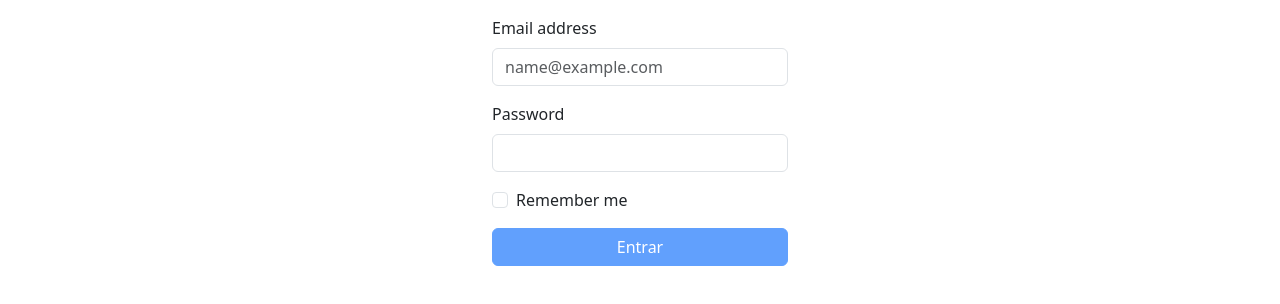
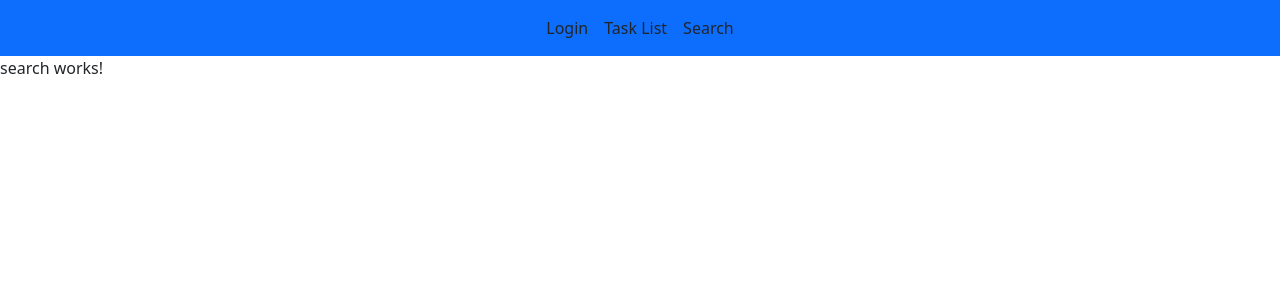
Before and after one commit to JoaoMussi/angular-playground, an Angular app: page /search in a window 1280 px wide. Before the commit this address led to /. Shown: the top 304 px of the page. Built offline with nearby package versions, Linux system fonts and the light colour scheme.

Commit message:
feat: adding lazy loading and search component

```diff
--- a/src/app/app.component.html
+++ b/src/app/app.component.html
@@ -1 +1,21 @@
-<play-login></play-login>
+<nav class="navbar navbar-expand-lg bg-primary">
+  <div class="container mr-auto justify-content-center">
+    <ul class="navbar-nav mr-auto">
+      <li class="nav-item">
+        <a class="nav-link text-dark" routerLink="/login">Login</a>
+      </li>
+    </ul>
+    <ul class="navbar-nav mr-auto">
+      <li class="nav-item">
+        <a class="nav-link text-dark" routerLink="/task-list">Task List</a>
+      </li>
+    </ul>
+    <ul class="navbar-nav mr-auto">
+      <li class="nav-item">
+        <a class="nav-link text-dark" routerLink="/search">Search</a>
+      </li>
+    </ul>
+  </div>
+</nav>
+
+<router-outlet></router-outlet>
--- a/src/app/app.component.ts
+++ b/src/app/app.component.ts
@@ -1,11 +1,10 @@
 import { Component } from '@angular/core';
-import { TaskListComponent } from './task-list/task-list.component';
-import { LoginComponent } from './login/login.component';
+import { RouterLink, RouterOutlet } from '@angular/router';
 
 @Component({
   selector: 'app-root',
   standalone: true,
-  imports: [TaskListComponent, LoginComponent],
+  imports: [RouterLink, RouterOutlet],
   templateUrl: './app.component.html',
   styleUrl: './app.component.scss',
 })
--- a/src/app/app.routes.ts
+++ b/src/app/app.routes.ts
@@ -1,3 +1,21 @@
 import { Routes } from '@angular/router';
 
-export const routes: Routes = [];
+export const routes: Routes = [
+  {
+    path: 'search',
+    loadComponent: () =>
+      import('./search/search.component').then((m) => m.SearchComponent),
+  },
+  {
+    path: 'login',
+    loadComponent: () =>
+      import('./login/login.component').then((m) => m.LoginComponent),
+  },
+  {
+    path: 'task-list',
+    loadComponent: () =>
+      import('./task-list/task-list.component').then(
+        (m) => m.TaskListComponent
+      ),
+  },
+];
--- /dev/null
+++ b/src/app/search/search.component.html
@@ -0,0 +1 @@
+<p>search works!</p>
--- a/src/app/task-list/task-list.component.scss
+++ b/src/app/task-list/task-list.component.scss
@@ -2,8 +2,6 @@
   position: absolute;
   left: 0;
   right: 0;
-  top: 0;
-  bottom: 0;
   margin: 32px auto;
   width: 80%;
   text-align: center;
```
Also changed, not shown: src/app/search/search.component.ts (added, +12 -0 lines), src/app/search/search.component.scss (added), 1 other file (tests, documents, lock files or other folders).
